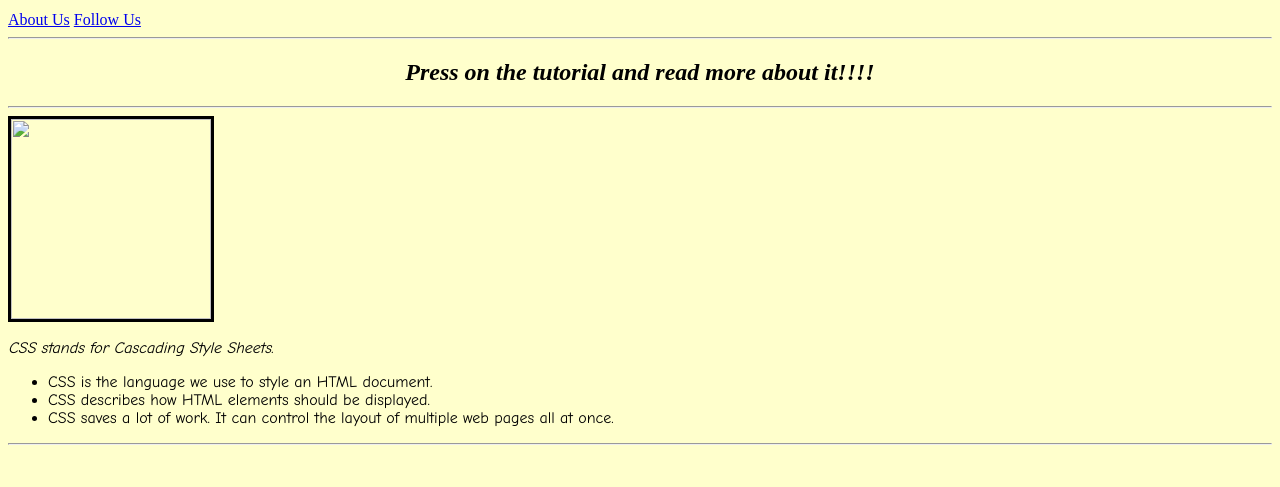
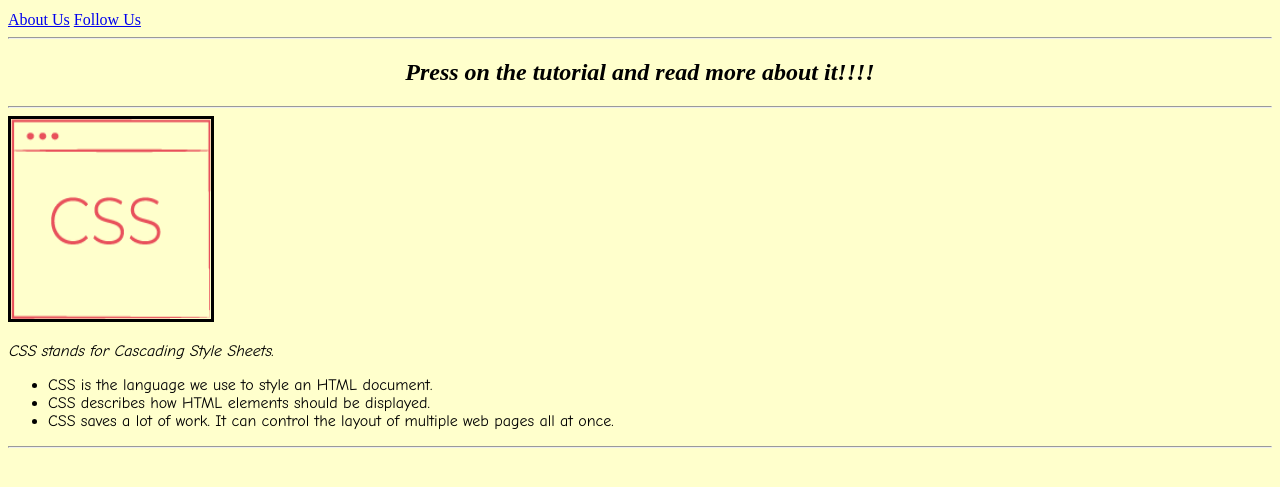
Before and after one commit to Parthkamble1/Pro49, a plain HTML site: page index.html in a window 1280 px wide. Shown: the part 89-576 px from the top of the page. Drawn offline with Linux system fonts and the light colour scheme.

Commit message:
Add files via upload

```diff
--- a/index.html
+++ b/index.html
@@ -55,8 +55,8 @@
     <a href="https://developer.mozilla.org/en-US/docs/Web/CSS">
 
     <!-- uncomment the code for displaying the image-->
-    <img src="css.png" width="200px" height="200px">
-    <!-- <img src="images/css.png" width="200px" height="200px"> -->
+    <!--<img src="css.png" width="200px" height="200px">-->
+     <img src="images/css.png" width="200px" height="200px">
     <!-- <img src:"images/css.png" width="200px" height="200px"> -->
     <!-- <img src:"css.png" width="200px" height="200px"> -->
 
```
